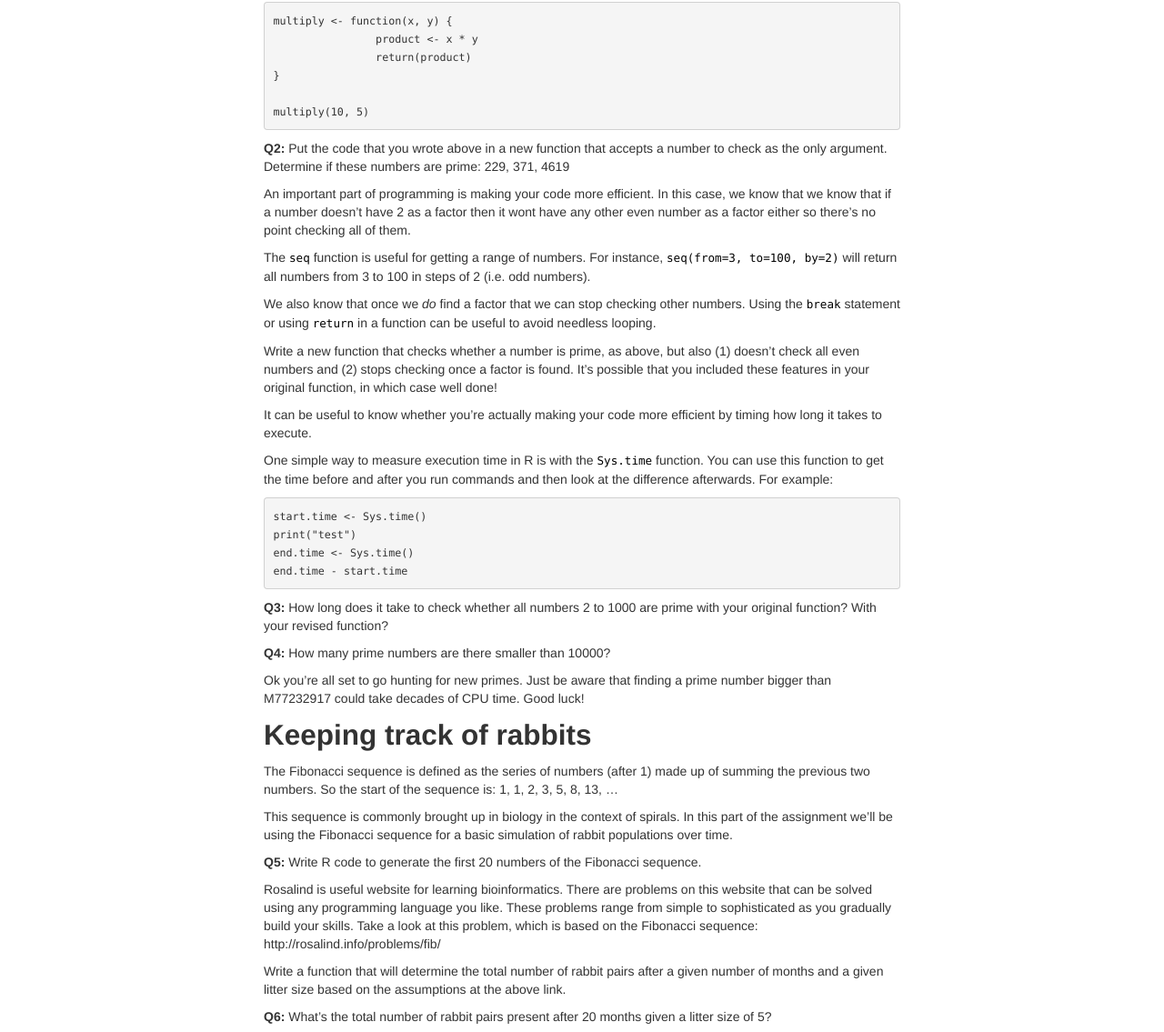
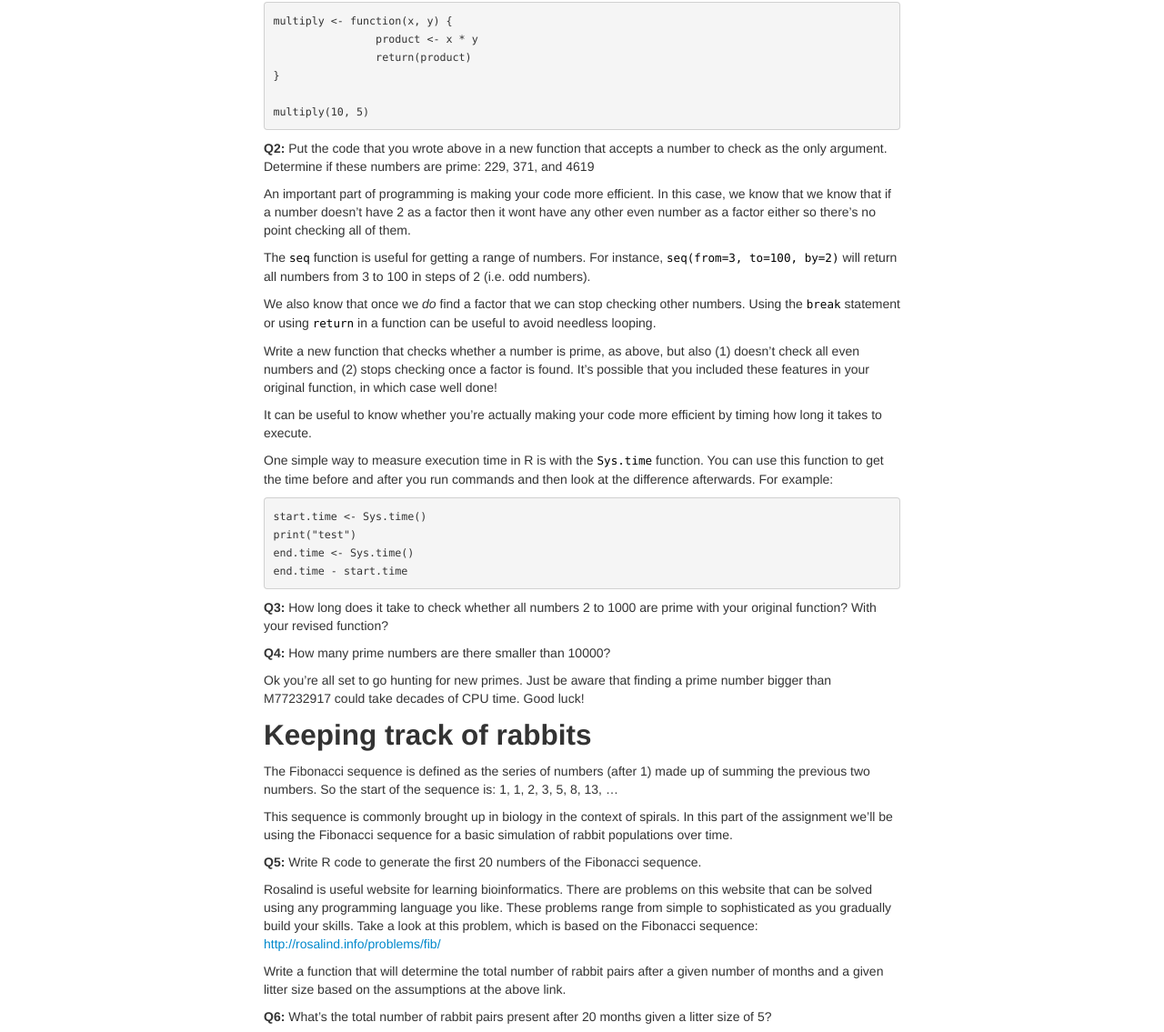
Before and after one commit to gavinmdouglas/gavinmdouglas.github.io, a Jekyll site: the page built from pages/R_assignments/R_assignment2.md, in a window 1280 px wide. Shown: the part 1087-2222 px from the top of the page at 91% size. Built offline with Jekyll 4.4.1, drawn with Linux system fonts in a browser that asks for light colours.

Commit message:
ass2 typos

````diff
--- a/pages/R_assignments/R_assignment2.md
+++ b/pages/R_assignments/R_assignment2.md
@@ -55,7 +55,7 @@ multiply <- function(x, y) {
 multiply(10, 5)
 ```
 
-**Q2:** Put the code that you wrote above in a new function that accepts a number to check as the only argument. Determine if these numbers are prime: 229, 371, 4619
+**Q2:** Put the code that you wrote above in a new function that accepts a number to check as the only argument. Determine if these numbers are prime: 229, 371, and 4619
 
 An important part of programming is making your code more efficient. In this case, we know that we know that if a number doesn't have 2 as a factor then it wont have any other even number as a factor either so there's no point checking all of them.
 
@@ -91,7 +91,7 @@ This sequence is commonly brought up in biology in the context of spirals. In th
 
 **Q5:** Write R code to generate the first 20 numbers of the Fibonacci sequence.
 
-Rosalind is useful website for learning bioinformatics. There are problems on this website that can be solved using any programming language you like. These problems range from simple to sophisticated as you gradually build your skills. Take a look at this problem, which is based on the Fibonacci sequence: http://rosalind.info/problems/fib/
+Rosalind is useful website for learning bioinformatics. There are problems on this website that can be solved using any programming language you like. These problems range from simple to sophisticated as you gradually build your skills. Take a look at this problem, which is based on the Fibonacci sequence: [http://rosalind.info/problems/fib/](http://rosalind.info/problems/fib/)
 
 Write a function that will determine the total number of rabbit pairs after a given number of months and a given litter size based on the assumptions at the above link.
 
````
